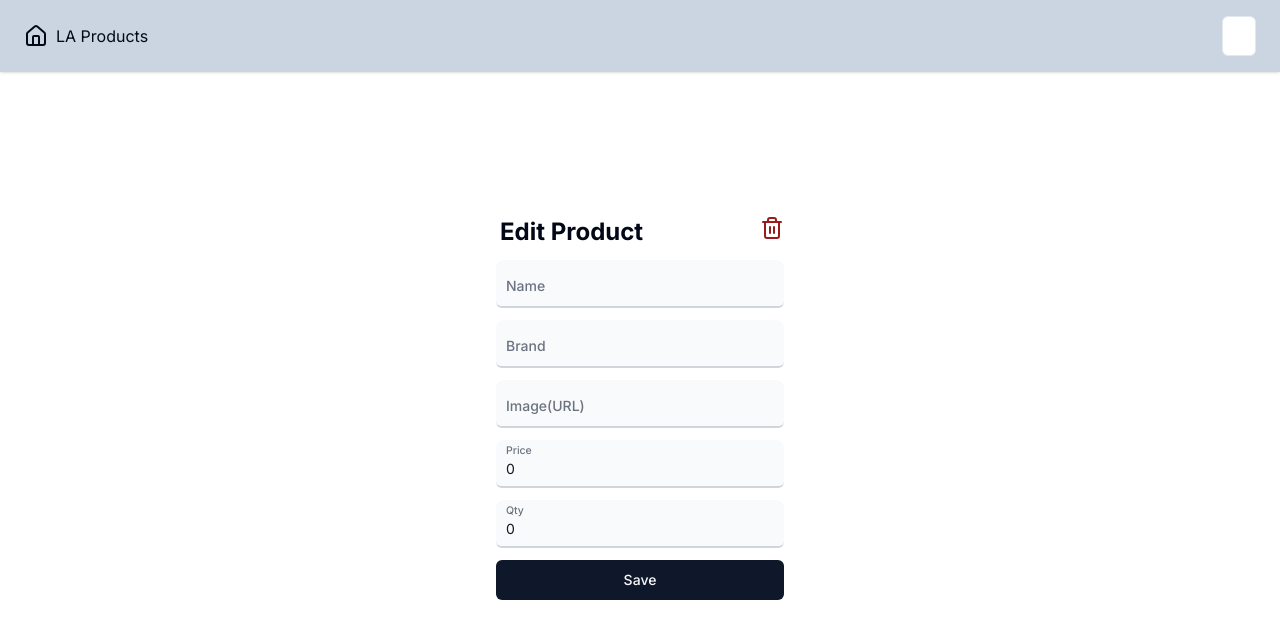
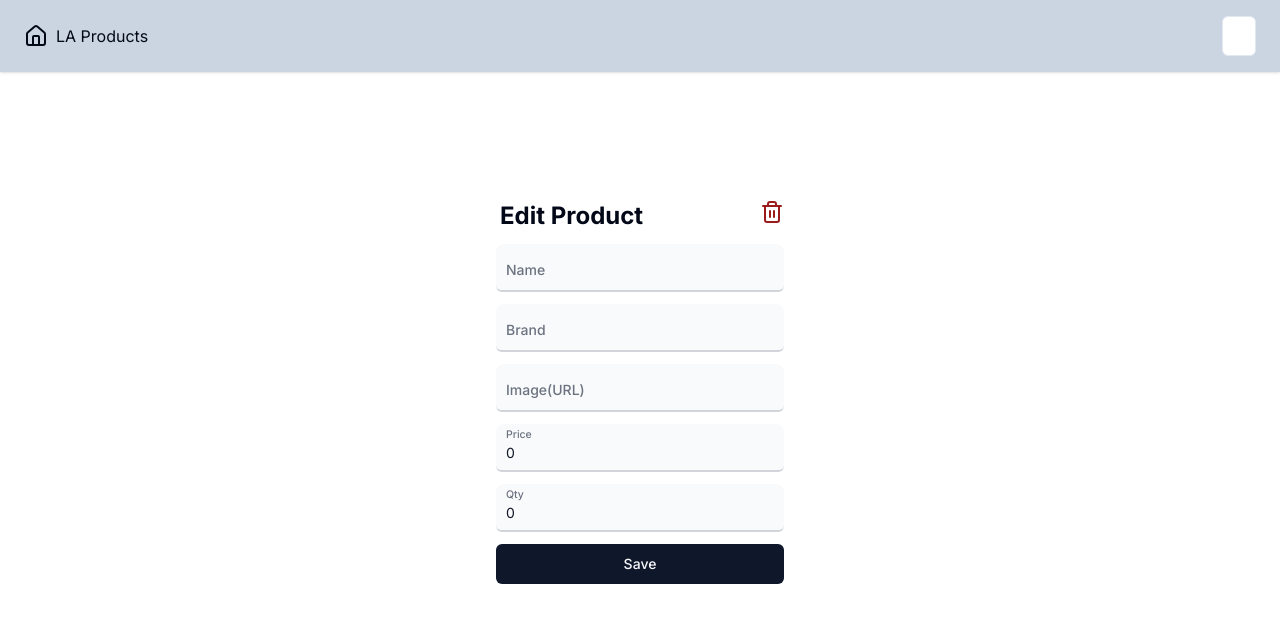
Before and after one commit to f3gomes/la-app, a Next.js app: page /product/1 in a window 1280 px wide. Shown: the top 638 px of the page. Built offline with nearby package versions, Linux system fonts and the light colour scheme; no server answers.

Commit message:
styles: update product edit styles

```diff
--- a/app/new-product/page.tsx
+++ b/app/new-product/page.tsx
@@ -93,7 +93,7 @@ const NewProduct = () => {
   return (
     <>
       <Navbar />
-      <div className="h-screen -mt-16">
+      <div className="h-screen -mt-20">
         <form
           onSubmit={onSubmit}
           className="flex flex-col gap-3 justify-center items-center h-screen"
--- a/components/product-edit/index.tsx
+++ b/components/product-edit/index.tsx
@@ -98,7 +98,7 @@ const EditProduct = ({ id }: EditProductProps) => {
   return (
     <>
       <Navbar />
-      <div className="h-screen -mt-16">
+      <div className="h-screen -mt-20">
         <form
           onSubmit={onSubmit}
           className="flex flex-col gap-3 justify-center items-center h-screen"
```
